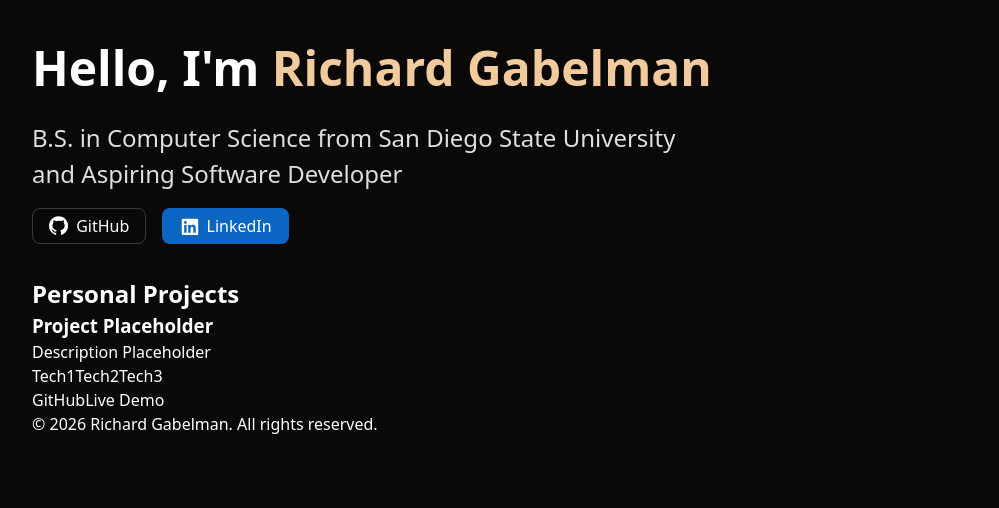
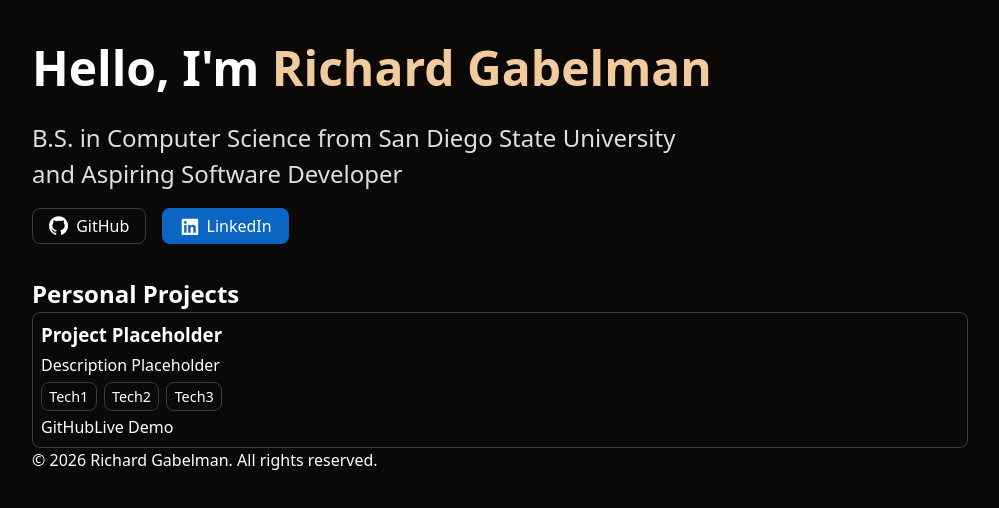
Before and after one commit to RichardGabelman/portfolio, a React (Vite) app: page / in a window 1280 px wide. Shown: the top 508 px of the page, without its empty margins (140-1139 px from the left). Built offline with nearby package versions, Linux system fonts and the light colour scheme.

Commit message:
feat: add basic tech-tag styling

```diff
--- a/src/index.css
+++ b/src/index.css
@@ -78,3 +78,24 @@ main {
 .linkedin:hover {
   background-color: #0a5299;
 }
+
+.project-card {
+  border: 1px solid rgba(255, 255, 255, 0.2);
+  padding: 0.5rem;
+  border-radius: 0.5rem;
+  display: flex;
+  flex-direction: column;
+  gap: 0.3rem;
+}
+
+.technologies {
+  display: flex;
+  gap: 0.45rem;
+}
+
+.tech-tag {
+  border: 1px solid rgba(255, 255, 255, 0.2);
+  padding: 0.15rem 0.45rem;
+  border-radius: 0.5rem;
+  font-size: 0.9rem;
+}
```
